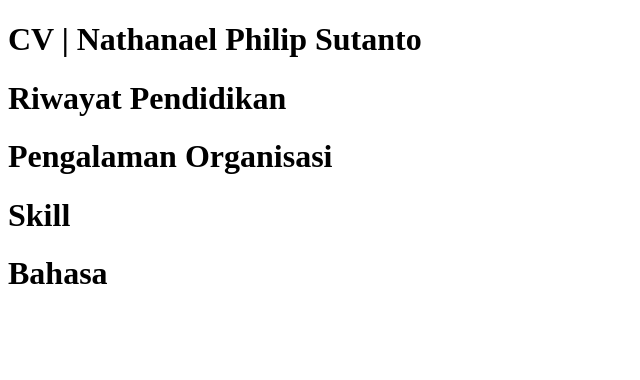
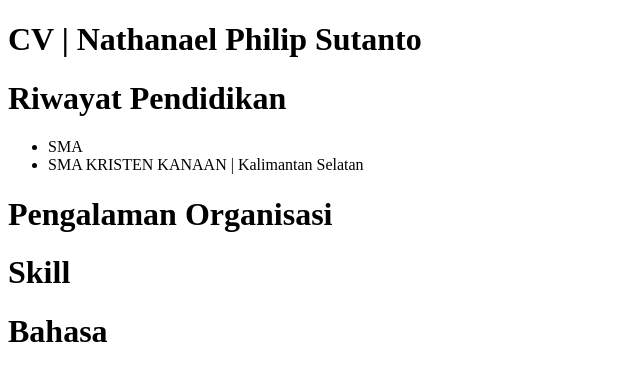
Before and after one commit to naelgimang/naelgimang.github.io, a plain HTML site: page index.html in a window 1280 px wide. Shown: the whole page, without its empty margins (0-640 px from the left). Drawn offline with Linux system fonts and the light colour scheme.

Commit message:
Add files via upload

```diff
--- a/index.html
+++ b/index.html
@@ -11,6 +11,10 @@
     </header>
     <main>
         <h1>Riwayat Pendidikan</h1>
+        <ul>
+            <li>SMA</li>
+            <li>SMA KRISTEN KANAAN | Kalimantan Selatan</li>
+        </ul>
         <h1>Pengalaman Organisasi</h1>
         <h1>Skill</h1>
         <h1>Bahasa</h1>
```
